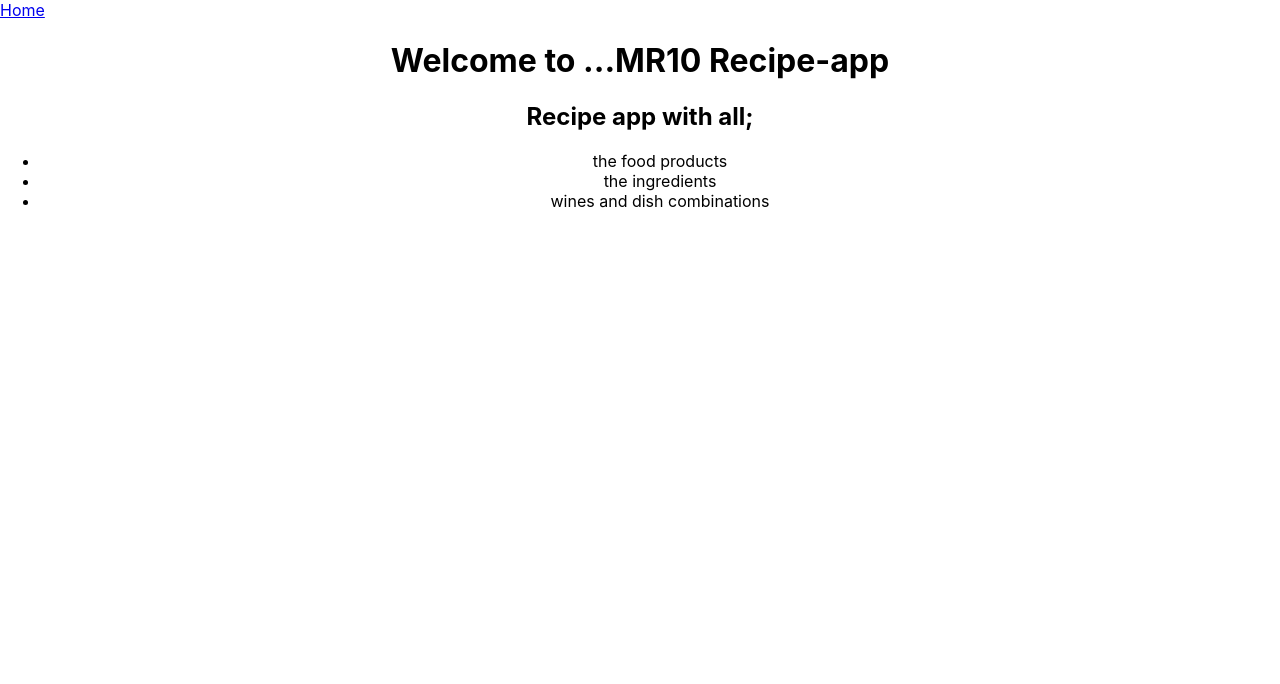
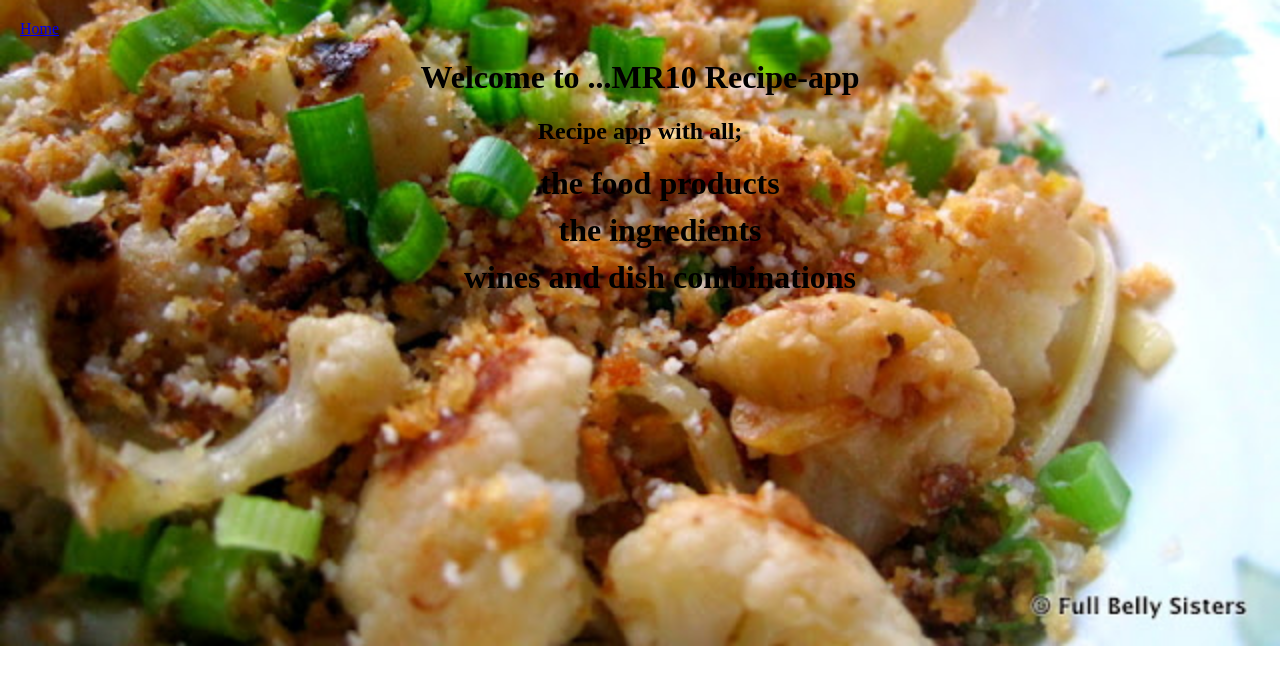
Before and after one commit to M-N-RASHFORD/Recipe-app, a React (Create React App) app: page / in a window 1280 px wide. Shown: the top 684 px of the page. Built offline with nearby package versions, Linux system fonts and the light colour scheme.

Commit message:
Adding the styles

```diff
--- a/src/App.js
+++ b/src/App.js
@@ -1,6 +1,7 @@
 import React from 'react';
 import { BrowserRouter as Router, Route, Link, Switch } from 'react-router-dom';
 import Home from  './Pages/Home';
+import './Styles/Home.css';
 
 function App() {
   return (
--- a/src/Pages/Home.js
+++ b/src/Pages/Home.js
@@ -1,4 +1,5 @@
 import React from 'react';
+import '../Styles/Home.css';
 
 export default class Home extends React.Component {
     render = () => {
--- /dev/null
+++ b/src/Styles/Home.css
@@ -0,0 +1,16 @@
+body{
+    position: relative;
+    padding: 20px;
+    margin: 0;
+    box-sizing: border-box;
+    background: url('../Image/Foodimage_files/IMG_5392.JPG') center no-repeat;
+    background-size: cover;
+    font-family: century Gothic;
+}
+ul li{
+    list-style-type: none;
+    padding: 0;
+    margin: 10px;
+    font-weight: bold;
+    font-size: 2em;
+}
```
